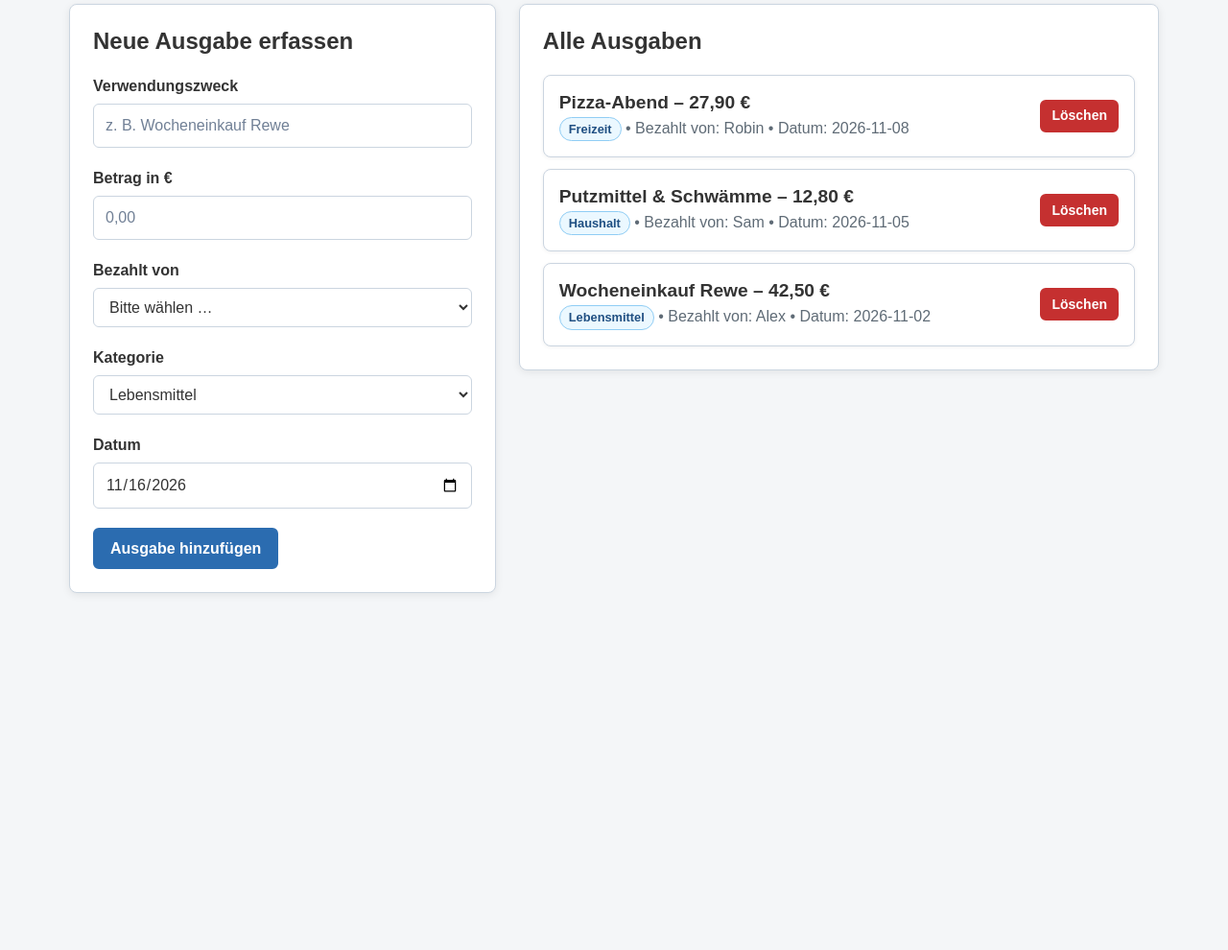
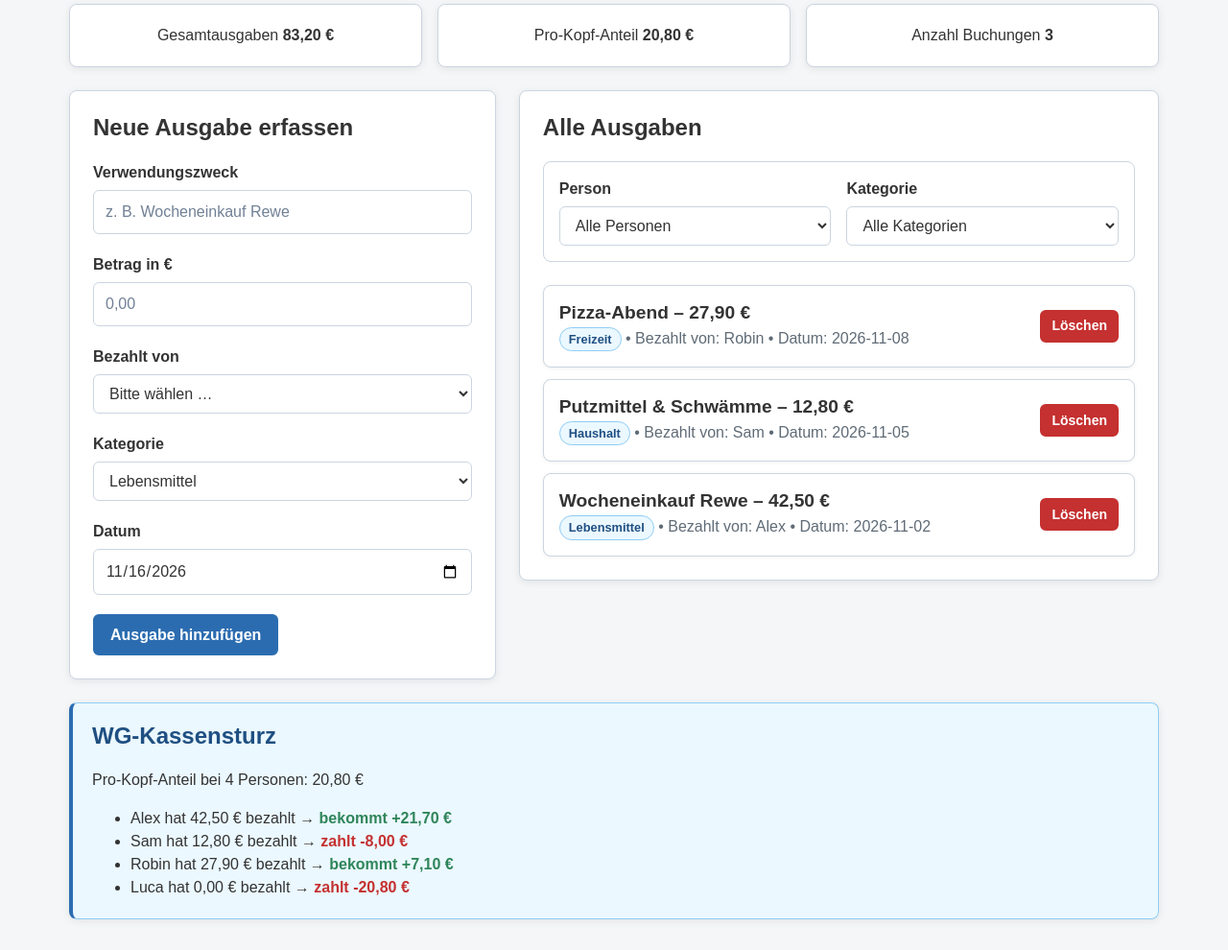
Before and after one commit to KeinDatenvolumen/portfolio-berres, a plain HTML site: page finanzen.html in a window 1280 px wide. Shown: the part 216-1206 px from the top of the page at 96% size. Before the commit the page ends 890 px from the top, so only its background shows below. Drawn offline with Linux system fonts and the light colour scheme.

Commit message:
feat(finanzen): Statistik, Filter, WG-Kassensturz; docs: README vervollständigt

```diff
--- a/finanzen.html
+++ b/finanzen.html
@@ -21,6 +21,21 @@
 
 <main class="main-content">
   <h1>WG-Finanzen &amp; Ausgaben-Rechner</h1>
+
+  <section class="stats-grid" aria-label="Finanz-Kennzahlen">
+    <div class="stat-box">
+      <span class="stat-label">Gesamtausgaben</span>
+      <strong class="stat-value" id="stat-total">0,00 €</strong>
+    </div>
+    <div class="stat-box">
+      <span class="stat-label">Pro-Kopf-Anteil</span>
+      <strong class="stat-value" id="stat-per-head">0,00 €</strong>
+    </div>
+    <div class="stat-box">
+      <span class="stat-label">Anzahl Buchungen</span>
+      <strong class="stat-value" id="stat-count">0</strong>
+    </div>
+  </section>
 
   <div class="page-grid">
     <section class="card" aria-labelledby="form-heading">
@@ -64,10 +79,34 @@
 
     <section class="card" aria-labelledby="list-heading">
       <h2 id="list-heading">Alle Ausgaben</h2>
-      <p id="empty-message" hidden>Noch keine Ausgaben erfasst.</p>
+
+      <div class="filter-bar">
+        <div class="form-group">
+          <label for="filter-person">Person</label>
+          <select id="filter-person" name="filter-person"></select>
+        </div>
+        <div class="form-group">
+          <label for="filter-category">Kategorie</label>
+          <select id="filter-category" name="filter-category">
+            <option value="">Alle Kategorien</option>
+            <option value="Lebensmittel">Lebensmittel</option>
+            <option value="Haushalt">Haushalt</option>
+            <option value="Freizeit">Freizeit</option>
+            <option value="Sonstiges">Sonstiges</option>
+          </select>
+        </div>
+      </div>
+
+      <p id="empty-message" hidden></p>
       <ul id="expense-list" class="item-list"></ul>
     </section>
   </div>
+
+  <aside class="card info-aside" aria-labelledby="balance-heading">
+    <h2 id="balance-heading">WG-Kassensturz</h2>
+    <p id="balance-summary"></p>
+    <ul id="balance-list" class="balance-list"></ul>
+  </aside>
 </main>
 
 <script src="js/storage.js"></script>
--- a/js/finanzen.js
+++ b/js/finanzen.js
@@ -11,12 +11,31 @@ const dateInput = document.getElementById("expense-date");
 const errorMessage = document.getElementById("finance-error");
 const expenseList = document.getElementById("expense-list");
 const emptyMessage = document.getElementById("empty-message");
+const filterPersonSelect = document.getElementById("filter-person");
+const filterCategorySelect = document.getElementById("filter-category");
+const statTotal = document.getElementById("stat-total");
+const statPerHead = document.getElementById("stat-per-head");
+const statCount = document.getElementById("stat-count");
+const balanceSummary = document.getElementById("balance-summary");
+const balanceList = document.getElementById("balance-list");
 
-// ---------- Hilfsfunktionen: Mitbewohner ----------
+// ---------- Mitbewohner & Beteiligte ----------
+// Unterstützt Strings ("Anna") und Objekte ({ name: "Anna" }) aus getRoommates()
 function getRoommateNames() {
     return getRoommates().map(function (roommate) {
         return typeof roommate === "string" ? roommate : roommate.name;
     });
+}
+
+// Alle Mitbewohner plus Personen, die nur noch in Buchungen vorkommen
+function getParticipantNames() {
+    const names = getRoommateNames();
+    expenses.forEach(function (item) {
+        if (!names.includes(item.person)) {
+            names.push(item.person);
+        }
+    });
+    return names;
 }
 
 // ---------- Start-Beispieldaten ----------
@@ -40,6 +59,11 @@ function formatEuro(amount) {
     return Number(amount).toFixed(2).replace(".", ",") + " €";
 }
 
+function formatSignedEuro(amount) {
+    const sign = amount > 0 ? "+" : "-";
+    return sign + formatEuro(Math.abs(amount));
+}
+
 function getTodayAsInputValue() {
     const today = new Date();
     const month = String(today.getMonth() + 1).padStart(2, "0");
@@ -58,24 +82,29 @@ function clearError() {
     errorMessage.hidden = true;
 }
 
-// ---------- Dropdown „Bezahlt von“ ----------
-function renderPersonSelect() {
-    const previousValue = personSelect.value;
-    personSelect.innerHTML = "";
+// ---------- Dropdowns ----------
+function fillSelect(select, firstLabel, names) {
+    const previousValue = select.value;
+    select.innerHTML = "";
 
-    const placeholder = document.createElement("option");
-    placeholder.value = "";
-    placeholder.textContent = "Bitte wählen …";
-    personSelect.appendChild(placeholder);
+    const firstOption = document.createElement("option");
+    firstOption.value = "";
+    firstOption.textContent = firstLabel;
+    select.appendChild(firstOption);
 
-    getRoommateNames().forEach(function (name) {
+    names.forEach(function (name) {
         const option = document.createElement("option");
         option.value = name;
         option.textContent = name;
-        personSelect.appendChild(option);
+        select.appendChild(option);
     });
 
-    personSelect.value = previousValue;
+    select.value = previousValue;
+}
+
+function renderPersonSelects() {
+    fillSelect(personSelect, "Bitte wählen …", getRoommateNames());
+    fillSelect(filterPersonSelect, "Alle Personen", getParticipantNames());
 }
 
 // ---------- Validierung ----------
@@ -111,7 +140,88 @@ function validateExpenseInput() {
     };
 }
 
-// ---------- Rendering ----------
+// ---------- Filter ----------
+function getFilteredExpenses() {
+    const person = filterPersonSelect.value;
+    const category = filterCategorySelect.value;
+    return expenses.filter(function (item) {
+        const personMatches = person === "" || item.person === person;
+        const categoryMatches = category === "" || item.category === category;
+        return personMatches && categoryMatches;
+    });
+}
+
+// ---------- Berechnungen ----------
+function calculateTotal() {
+    return expenses.reduce(function (sum, item) {
+        return sum + Number(item.amount);
+    }, 0);
+}
+
+function calculatePerHead() {
+    const participantCount = getParticipantNames().length;
+    return participantCount > 0 ? calculateTotal() / participantCount : 0;
+}
+
+function calculatePaidBy(name) {
+    return expenses
+        .filter(function (item) { return item.person === name; })
+        .reduce(function (sum, item) { return sum + Number(item.amount); }, 0);
+}
+
+// Saldo > 0: bekommt Geld zurück, Saldo < 0: muss nachzahlen
+function calculateBalance(name) {
+    return Number((calculatePaidBy(name) - calculatePerHead()).toFixed(2));
+}
+
+// ---------- Rendering: Statistik ----------
+function renderStats() {
+    statTotal.textContent = formatEuro(calculateTotal());
+    statPerHead.textContent = formatEuro(calculatePerHead());
+    statCount.textContent = String(expenses.length);
+}
+
+// ---------- Rendering: Kassensturz ----------
+function createBalanceText(balance) {
+    const text = document.createElement("strong");
+    if (balance > 0) {
+        text.className = "balance-positive";
+        text.textContent = "bekommt " + formatSignedEuro(balance);
+    } else if (balance < 0) {
+        text.className = "balance-negative";
+        text.textContent = "zahlt " + formatSignedEuro(balance);
+    } else {
+        text.textContent = "ist ausgeglichen";
+    }
+    return text;
+}
+
+function createBalanceRow(name) {
+    const row = document.createElement("li");
+    const label = document.createElement("span");
+    label.textContent = name + " hat " + formatEuro(calculatePaidBy(name)) + " bezahlt → ";
+    row.appendChild(label);
+    row.appendChild(createBalanceText(calculateBalance(name)));
+    return row;
+}
+
+function renderBalance() {
+    const names = getParticipantNames();
+    balanceList.innerHTML = "";
+
+    if (names.length === 0) {
+        balanceSummary.textContent = "Noch keine Mitbewohner vorhanden.";
+        return;
+    }
+
+    balanceSummary.textContent =
+        "Pro-Kopf-Anteil bei " + names.length + " Personen: " + formatEuro(calculatePerHead());
+    names.forEach(function (name) {
+        balanceList.appendChild(createBalanceRow(name));
+    });
+}
+
+// ---------- Rendering: Ausgabenliste ----------
 function createInfoContainer(item) {
     const infoContainer = document.createElement("div");
 
@@ -156,23 +266,38 @@ function createExpenseCard(item) {
     return card;
 }
 
-function renderExpenses() {
-    expenseList.innerHTML = "";
-    emptyMessage.hidden = expenses.length > 0;
-
-    const sorted = expenses.slice().sort(function (a, b) {
+function renderExpenseList() {
+    const visible = getFilteredExpenses().sort(function (a, b) {
         return b.date.localeCompare(a.date);
     });
-    sorted.forEach(function (item) {
+
+    expenseList.innerHTML = "";
+    if (visible.length === 0) {
+        emptyMessage.textContent = expenses.length === 0
+            ? "Noch keine Ausgaben erfasst."
+            : "Keine Ausgaben für diesen Filter gefunden.";
+        emptyMessage.hidden = false;
+    } else {
+        emptyMessage.hidden = true;
+    }
+
+    visible.forEach(function (item) {
         expenseList.appendChild(createExpenseCard(item));
     });
+}
+
+function renderAll() {
+    renderPersonSelects();
+    renderStats();
+    renderExpenseList();
+    renderBalance();
 }
 
 // ---------- Aktionen ----------
 function addExpense(expense) {
     expenses.push(expense);
     saveToStorage(STORAGE_KEYS.FINANCE, expenses);
-    renderExpenses();
+    renderAll();
 }
 
 function deleteExpense(expenseId) {
@@ -180,7 +305,7 @@ function deleteExpense(expenseId) {
         return item.id !== expenseId;
     });
     saveToStorage(STORAGE_KEYS.FINANCE, expenses);
-    renderExpenses();
+    renderAll();
 }
 
 function resetForm() {
@@ -204,10 +329,11 @@ function handleFormSubmit(event) {
 
 // ---------- Initialisierung ----------
 function init() {
-    renderPersonSelect();
     dateInput.value = getTodayAsInputValue();
-    renderExpenses();
+    renderAll();
     expenseForm.addEventListener("submit", handleFormSubmit);
+    filterPersonSelect.addEventListener("change", renderExpenseList);
+    filterCategorySelect.addEventListener("change", renderExpenseList);
 }
 
 init();
```
Also changed, not shown: 1 other file.
